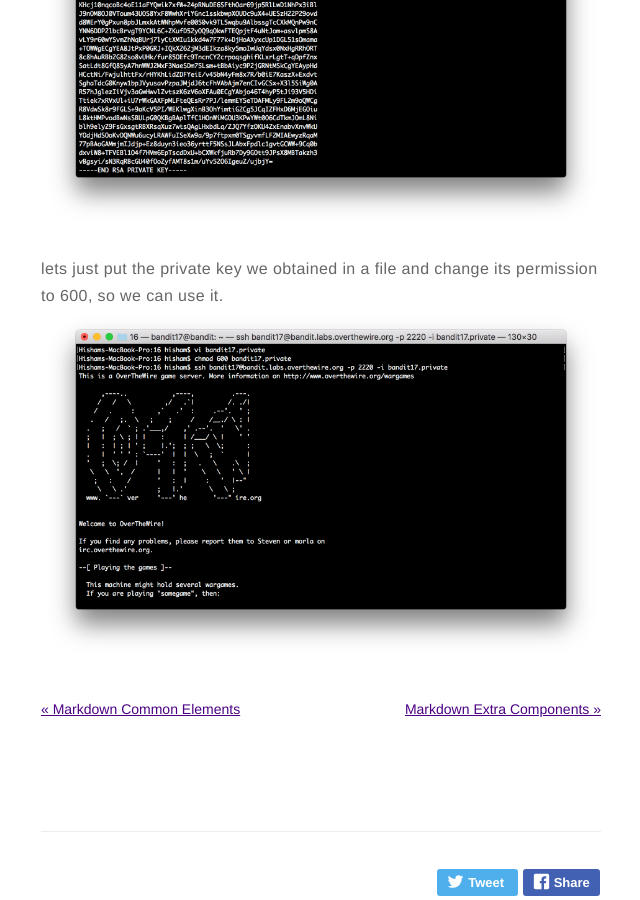
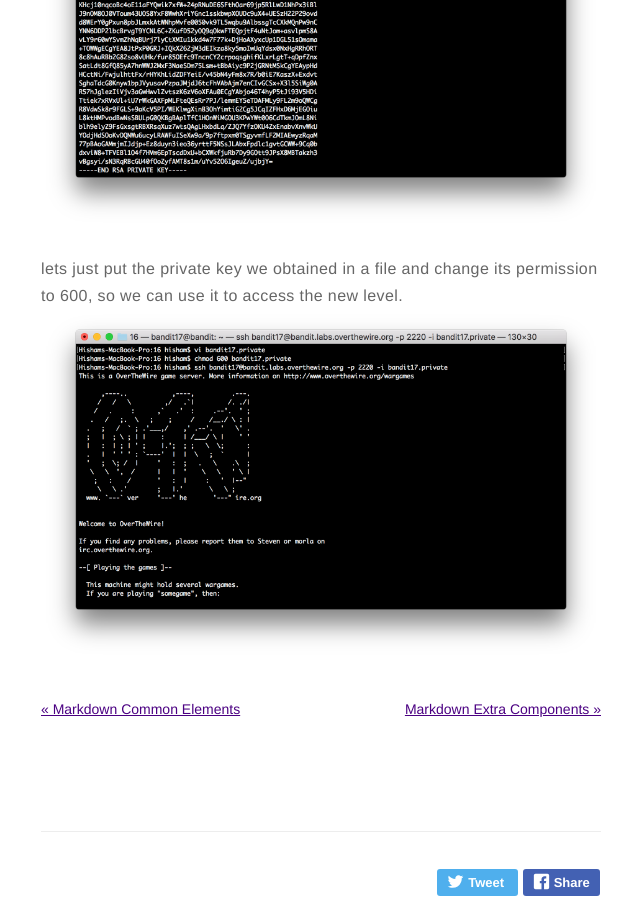
Before and after one commit to h15h4m/h15h4m.github.io, a Jekyll site: the page built from _posts/2018-01-14-bandit-16-solution.markdown, in a window 1280 px wide and 900 px high, scrolled down 2673 px. Shown: the whole window, without its empty margins (319-959 px from the left). Built offline with Jekyll 4.4.1, drawn with Linux system fonts in a browser that asks for light colours.

Commit message:
updating one of the posts

```diff
--- a/_posts/2018-01-14-bandit-16-solution.markdown
+++ b/_posts/2018-01-14-bandit-16-solution.markdown
@@ -39,5 +39,5 @@ As you can see we were able to find that port 31790 accepts over the SSL. Now al
 We got a text that says "Correct!" and as it seems an SSH private key for the next level.
 ![Markdown Image](/assets/images/bandit_16_solution/obtaining_ssh_private_key.png)
 
-lets just put the private key we obtained in a file and change its permission to 600, so we can use it.
+lets just put the private key we obtained in a file and change its permission to 600, so we can use it to access the new level.
 ![Markdown Image](/assets/images/bandit_16_solution/accessing_the_new_level.png)
```
